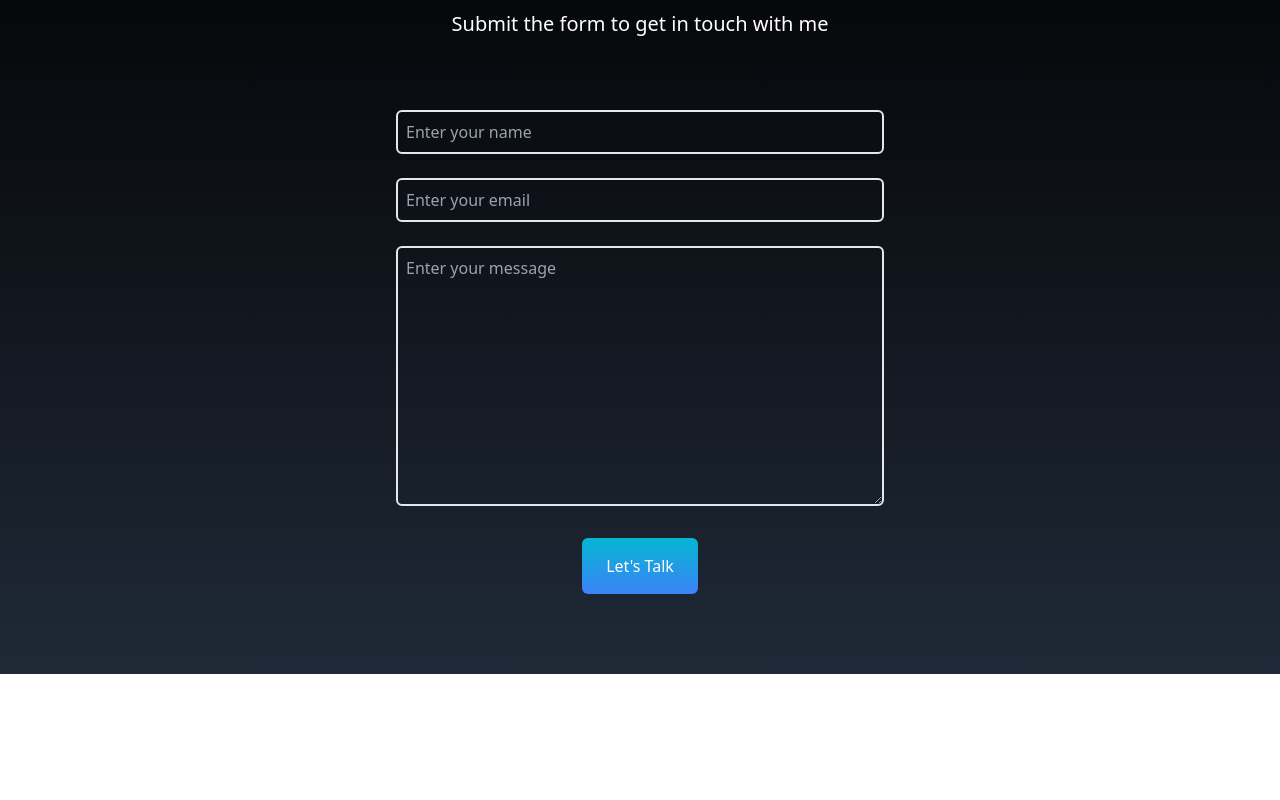
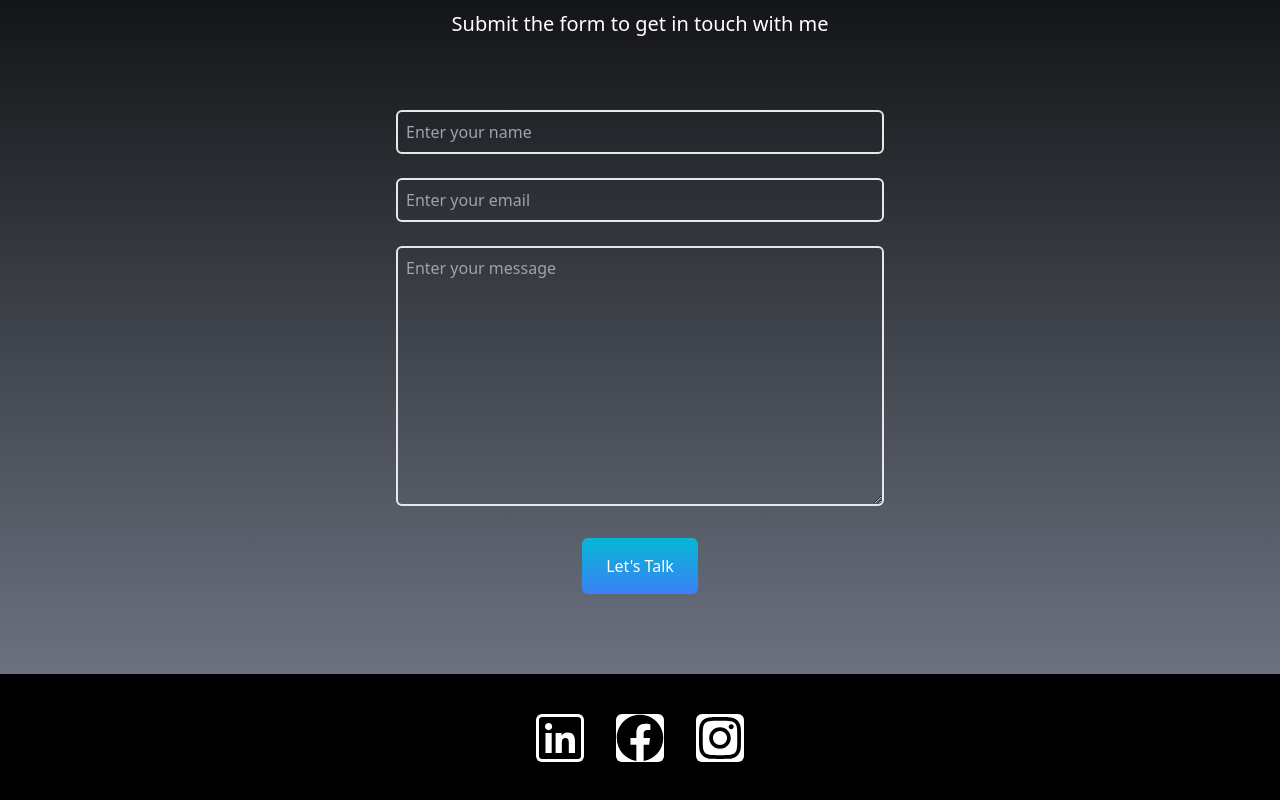
Before and after one commit to Tushar-Official/Main_Portfolio, a React (Create React App) app: page / in a window 1280 px wide. Shown: the part 3792-4592 px from the top of the page. Before the commit the page ends 4466 px from the top, so only its background shows below. Built offline with nearby package versions, Linux system fonts and the light colour scheme.

Commit message:
new commit

```diff
--- a/src/App.js
+++ b/src/App.js
@@ -8,6 +8,7 @@ import Projects from './components/Projects';
 import Skills from './components/Skills';
 import Education from './components/Education';
 import Contact from './components/Contact';
+import Footer from './components/Footer'
 
 
 
@@ -21,6 +22,7 @@ function App() {
       <Skills/>
       <Education/>
       <Contact/>
+      <Footer/>
 
 
     </div>
--- a/src/components/Contact.jsx
+++ b/src/components/Contact.jsx
@@ -2,7 +2,7 @@ import React from 'react'
 
 const Contact = () => {
   return (
-    <div name='contact' className='w-full h-full bg-gradient-to-b from-black to-gray-800 p-4 text-white'>
+    <div name='contact' className='w-full h-full bg-gradient-to-b from-black to-gray-500 p-4 text-white'>
         <div className='flex flex-col p-4 justify-center max-w-screen-lg mx-auto h-full'>
             <div className='pb-8 pt-8 flex flex-col justify-center'>
                 <p3 className='text-5xl font-bold  text-center'>Contact</p3>
--- /dev/null
+++ b/src/components/Footer.jsx
@@ -0,0 +1,16 @@
+import React from 'react'
+import {FaLinkedin,FaFacebook,FaInstagram} from 'react-icons/fa'
+
+function Footer() {
+  return (
+    <div className='h-full bg-black'>
+    <div className='h-56 flex justify-center  pt-10 pb-10'>
+    <a href="https://www.linkedin.com/in/tushar-kumar-7a900218a/"><FaLinkedin className='w-12 h-12 ml-4 mr-4 hover:cursor-pointer text-black bg-white rounded  '/></a>
+    <a href="https://www.facebook.com/tushar.kumar.526438/"><FaFacebook className='w-12 h-12 ml-4 mr-4 hover:cursor-pointer text-black bg-white rounded'/></a>
+    <a href='https://www.instagram.com/im.tusharkumar/'><FaInstagram className='w-12 h-12 ml-4 mr-4 hover:cursor-pointer text-black bg-white rounded '/></a>
+    </div>
+    </div>
+  )
+}
+
+export default Footer
```
